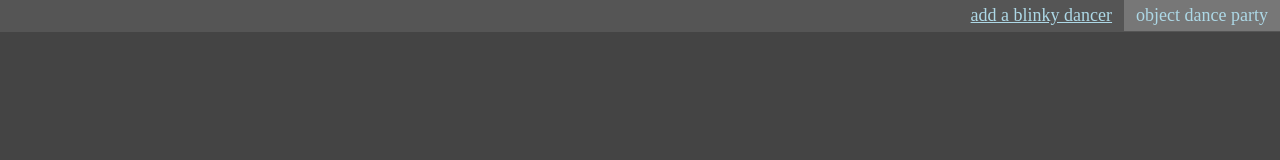
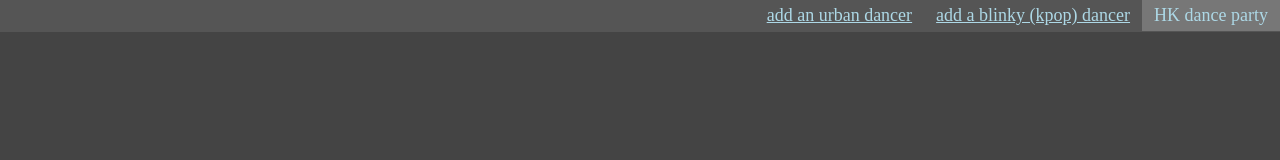
Before and after one commit to katpoa/subclass-dance-party, a website: page dancefloor.html in a window 1280 px wide. Drawn offline with Linux system fonts and the light colour scheme.

Commit message:
Add UrbanDancer button and kpopDancer.js, urbanDancer.js as source files

```diff
--- a/dancefloor.html
+++ b/dancefloor.html
@@ -1,16 +1,18 @@
 <!DOCTYPE html>
 <html>
   <head>
-    <title>Object Dance Party</title>
+    <title>HK Dance Party</title>
     <link rel="stylesheet" type="text/css" href="styles.css" />
     <script src="lib/jquery.js"></script>
     <script src="src/dancer.js"></script>
-    <script src="src/blinkyDancer.js"></script>
+    <script src="src/blinkyDancer.js"></script><script src="src/kpopDancer.js"></script><script src="src/urbanDancer.js"></script>
   </head>
   <body>
     <div class="topbar">
-      <span class="title">object dance party</span>
-      <a href="#" class="addDancerButton" data-dancer-maker-function-name="makeBlinkyDancer">add a blinky dancer</a>    </div>
+      <span class="title">HK dance party</span>
+      <a href="#" class="addDancerButton" data-dancer-maker-function-name="BlinkyDancer">add a blinky (kpop) dancer</a>
+      <a href="#" class="addDancerButton" data-dancer-maker-function-name="UrbanDancer">add an urban dancer</a>
+    </div>
     <script src="src/init.js"></script>
   </body>
 </html>
```
